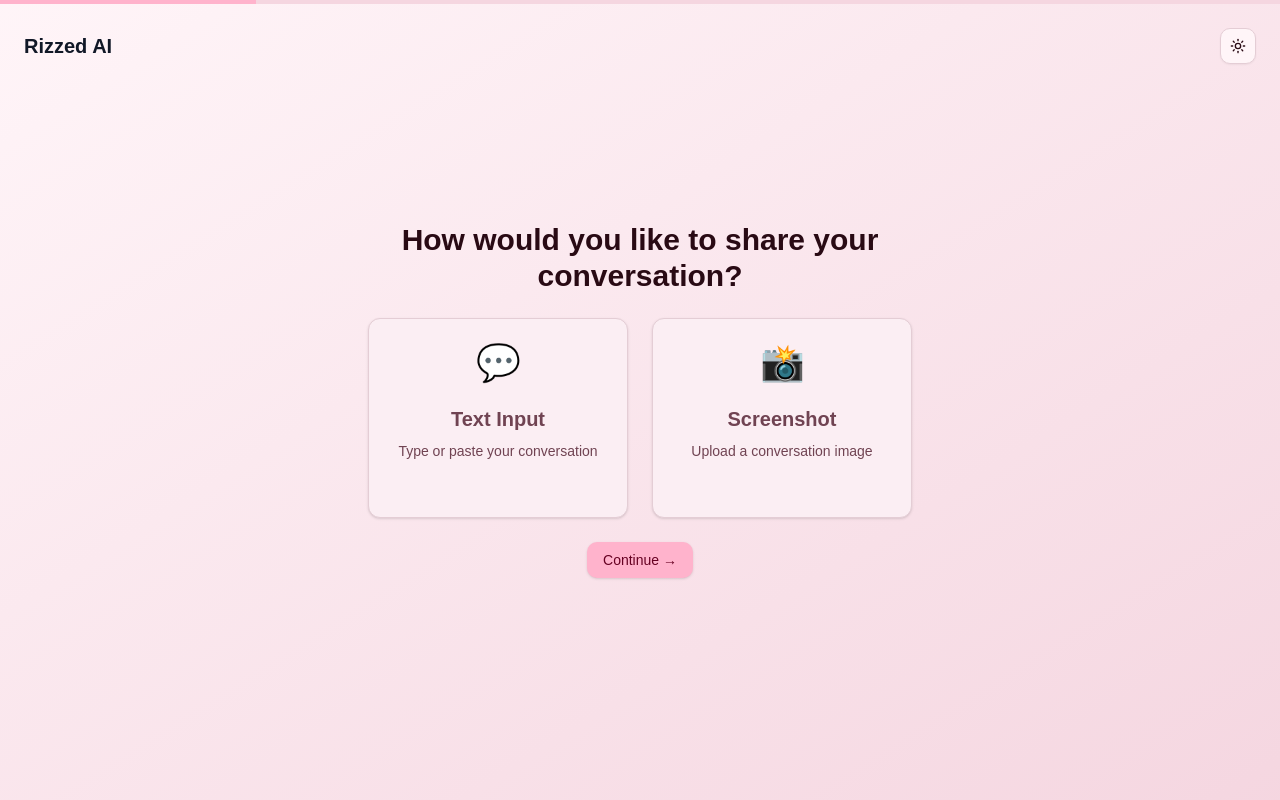
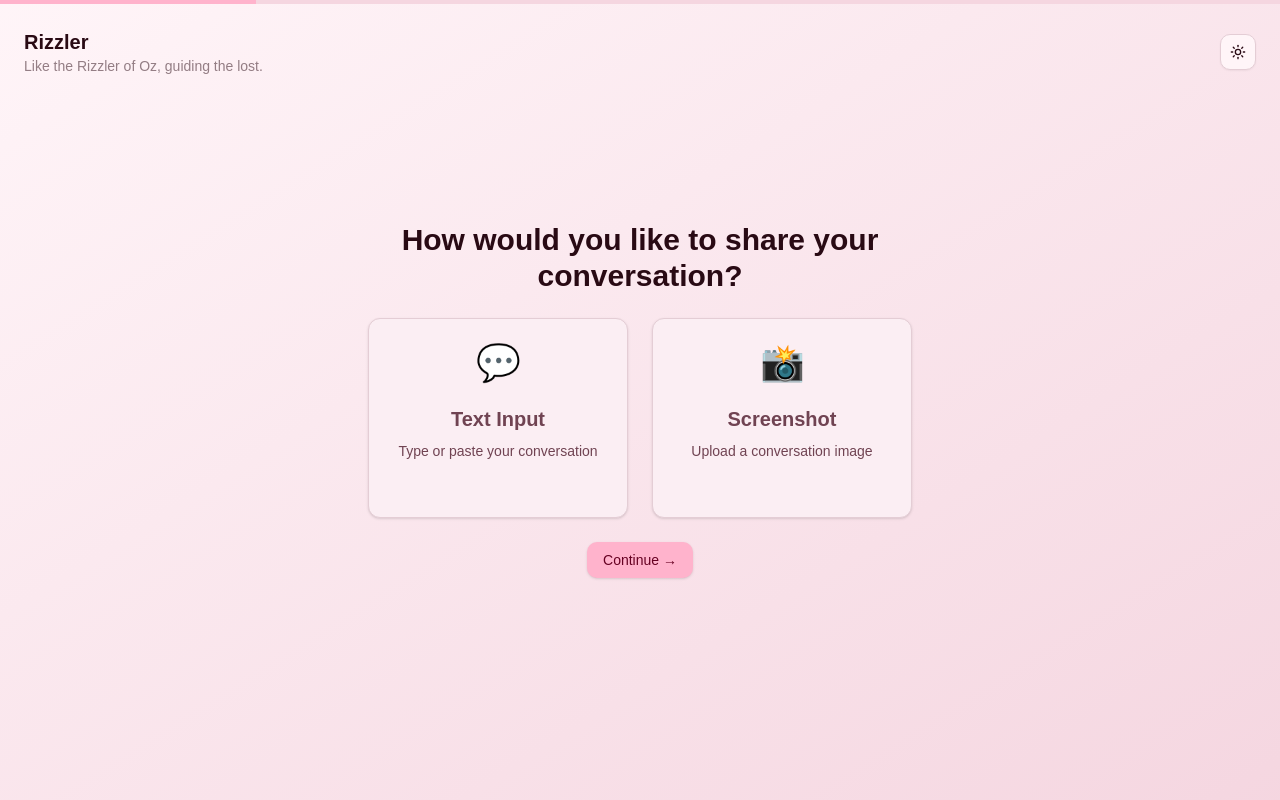
Before and after one commit to atharva00721/Rizzler, a Next.js app: page / in a window 1280 px wide. Built offline with nearby package versions, Linux system fonts and the light colour scheme.

Commit message:
Update Navbar component title and add tagline

```diff
--- a/components/Navbar.tsx
+++ b/components/Navbar.tsx
@@ -4,11 +4,14 @@ const FloatingNavbar = () => {
   return (
     <nav className="fixed top-4 left-1/2 transform -translate-x-1/2 z-50 w-full px-6 py-3 rounded-xl ">
       <div className="flex items-center justify-between">
-        {/* App Title */}
-        <h1 className="text-xl font-bold text-gray-900 dark:text-white">
-          Rizzed AI
-        </h1>
-        {/* Dark Mode Toggle */}
+        <div>
+          <h1 className="text-xl font-bold text-foreground dark:text-foreground">
+            Rizzler
+          </h1>
+          <p className="text-sm text-foreground/50">
+            Like the Rizzler of Oz, guiding the lost.
+          </p>
+        </div>
         <ModeToggle />
       </div>
     </nav>
```
